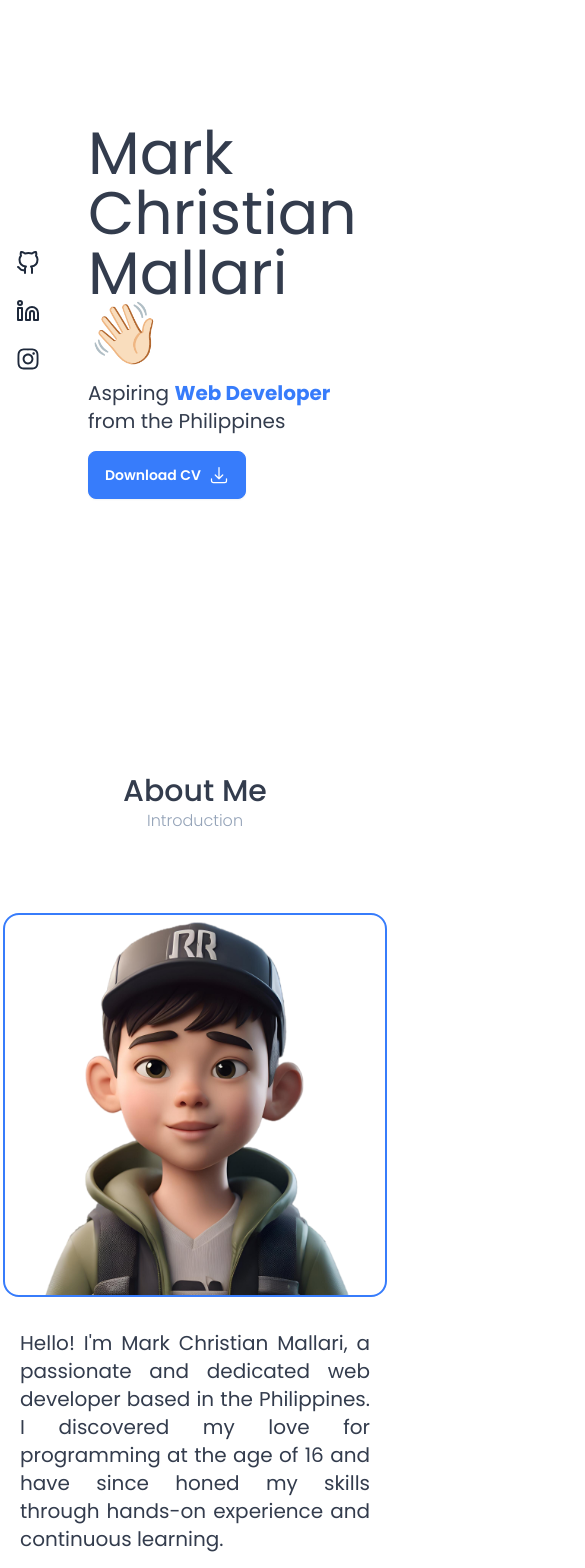
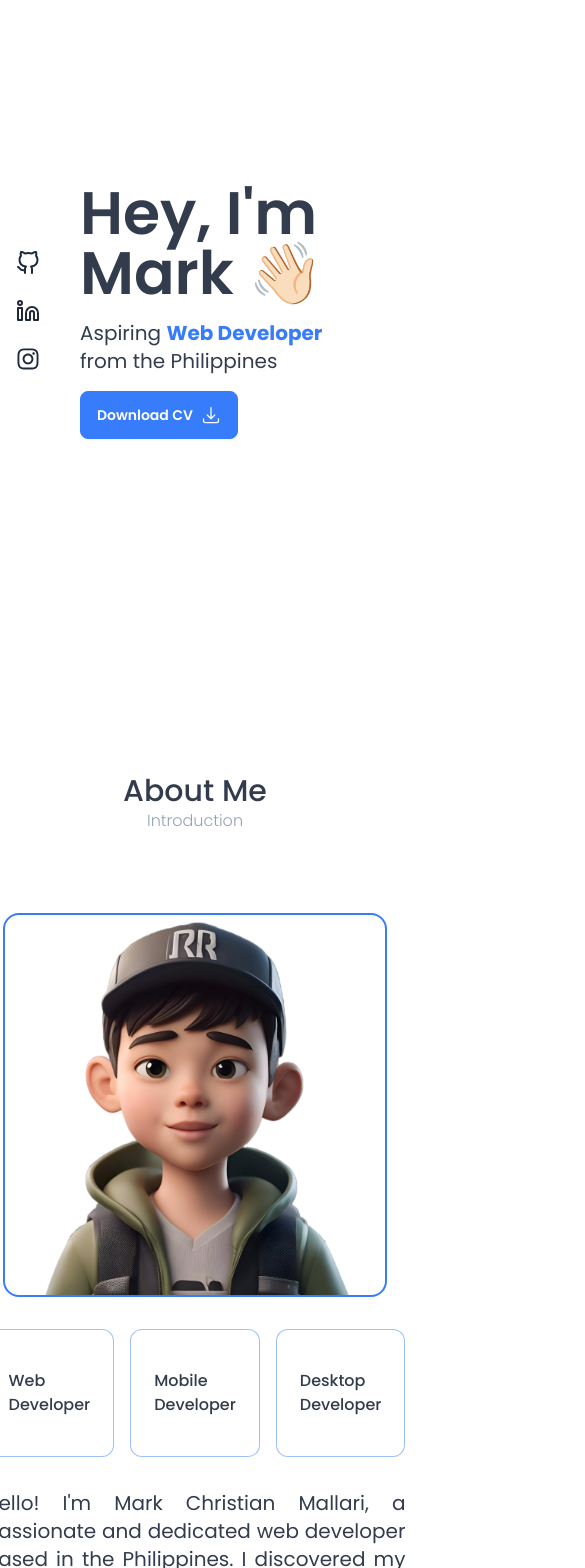
Before and after one commit to MarkMallari16/portfolio-website, a React (Vite) app: page / in a window 390 px wide. Shown: the part 200-1768 px from the top of the page, 585 px wide, since content can reach past the window. Built offline with nearby package versions, Linux system fonts and the light colour scheme.

Commit message:
add section in about

```diff
--- a/src/components/About.jsx
+++ b/src/components/About.jsx
@@ -2,7 +2,7 @@ import React from 'react'
 import Avatar from '../assets/avatar.png'
 function About() {
   return (
-    <div className=' mx-auto lg:max-w-7xl'>
+    <div className='mx-auto lg:max-w-7xl'>
       <div className='text-medium text-center text-3xl font-medium pt-10'>About Me</div>
       <p className="text-center text-slate-400 font-light">Introduction</p>
       <div className='grid grid-cols-1 lg:grid-cols-2 items-center mt-20 mx-auto place-items-center'>
@@ -12,6 +12,17 @@ function About() {
         >
         </div>
         <div className='px-5 pt-8 lg:px-0 lg:pt-0'>
+          <div className='flex gap-4 mb-8'>
+            <div className='ring-1 ring-inset w-full py-10 px-6 rounded-xl  hover:bg-secondary hover:text-white'>
+              <div className='font-medium'> Web Developer</div>
+            </div>
+            <div className='ring-1 ring-inset w-full py-10 px-6 rounded-xl  hover:bg-secondary hover:text-white'>
+              <div className='font-medium'>Mobile Developer</div>
+            </div>
+            <div className='ring-1 ring-inset w-full py-10 px-6 rounded-xl  hover:bg-secondary hover:text-white'>
+              <div className='font-medium'>Desktop Developer</div>
+            </div>
+          </div>
           <p className='text-justify text-xl '>
             Hello! I'm Mark Christian Mallari, a passionate and dedicated web developer based in the Philippines.  I discovered my love for programming at the age of 16 and have since honed my skills through hands-on experience and continuous learning.
           </p>
--- a/src/components/Contact.jsx
+++ b/src/components/Contact.jsx
@@ -16,18 +16,21 @@ function Contact() {
     ]
 
   return (
-    <div className='py-40 mx-auto lg:max-w-7xl px-4 lg:px-0'>
+    <div className='py-20 mx-auto lg:max-w-7xl px-4 lg:px-0'>
       <div className='text-medium text-center text-3xl font-medium pt-10'>Contact</div>
       <p className="text-center text-slate-400 font-light">Reach me!</p>
-      <div className='grid grid-cols-1 lg:grid-cols-2 mt-20 gap-16 itemce'>
-        <div className=' w-full h-full rounded-2xl flex flex-col gap-4'>
+      <div className='flex  justify-center py-20 gap-16 '>
+        <div className='flex justify-center w-full h-full rounded-2xl gap-4'>
 
           <ContactDetails contactIcon={contactIcons[0]} contactTitle="Mail" contactDescription="mallariftw01@gmail.com" />
           <ContactDetails contactIcon={contactIcons[1]} contactTitle="Address" contactDescription="Bacoor City, Cavite Philippines" />
           <ContactDetails contactIcon={contactIcons[2]} contactTitle="Mobile Number" contactDescription=" 09105264925" />
 
         </div>
-        <div className='w-full h'>
+
+
+      </div>
+      {/**<div className='w-full h'>
           <div className='mb-4'>
             <h1 className='text-3xl'>Contact Me!</h1>
           </div>
@@ -50,10 +53,9 @@ function Contact() {
 
             </button>
           </form>
-        </div>
+        </div> */}
+    </div>
 
-      </div>
-    </div>
   )
 }
 
--- a/src/components/ContactDetails.jsx
+++ b/src/components/ContactDetails.jsx
@@ -2,7 +2,7 @@ import React from 'react'
 
 function ContactDetails({ contactIcon, contactTitle, contactDescription }) {
     return (
-        <div className=' p-3 rounded-xl flex items-center gap-4'>
+        <div className=' px-4 py-2 rounded-xl flex items-center gap-4'>
             <div>
 
                 {contactIcon}
--- a/src/components/Hero.jsx
+++ b/src/components/Hero.jsx
@@ -12,7 +12,7 @@ function Hero() {
     return (
         <div className='h-screen grid grid-cols-1 lg:grid-cols-2 items-center lg:items-center lg:justify-center px-4 lg:px-0 mx-auto max-w-7xl gap-20'>
 
-            <div className='flex items-center space-x-12'>
+            <div className='flex items-center space-x-10'>
                 <div className='flex flex-col space-y-6 '>
                     <a href="https://github.com/MarkMallari16" className='tooltip hover:tooltip-open tooltip-right text-slate-800 hover:text-secondary transition-colors duration-200' data-tip="Github">
                         <FiGithub className='size-6' />
@@ -27,7 +27,7 @@ function Hero() {
                 <div>
                     <div className='flex items-center w-full'>
 
-                        <div className='text-6xl'>Mark Christian Mallari <motion.span >👋🏻</motion.span></div>
+                        <div className='text-6xl font-semibold'>Hey, I'm Mark  <motion.span >👋🏻</motion.span></div>
 
                     </div>
 
```
Also changed, not shown: src/components/Skills.jsx (+4 -4 lines).
